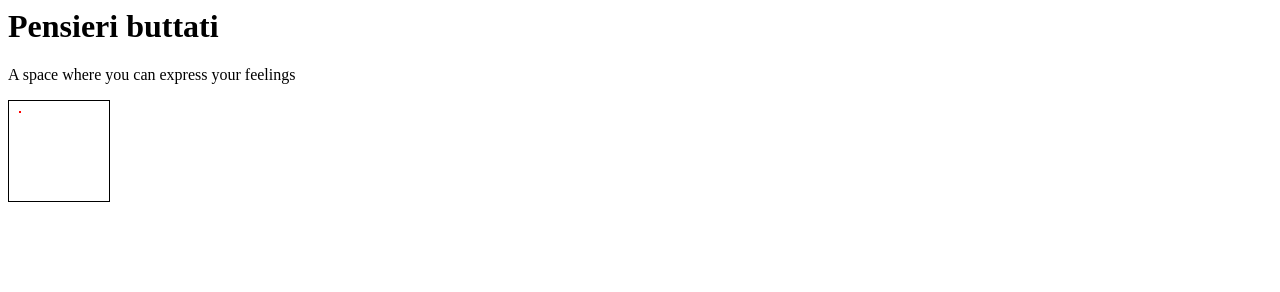
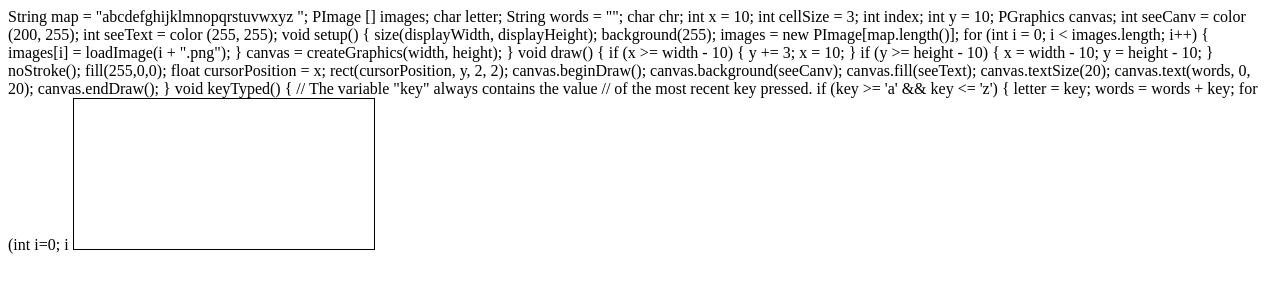
Before and after one commit to eichellenne/scaling-octo-broccoli, a plain HTML site: page index.html in a window 1280 px wide. Drawn offline with Linux system fonts and the light colour scheme; files whose address does not match are found by name.

Commit message:
Update index.html

```diff
--- a/index.html
+++ b/index.html
@@ -2,21 +2,10 @@
 
 <html>
 
-  <head>
-      <meta http-equiv="Content-Type" content="text/html; charset=UTF-8" />
-      <title>Processing Demo</title>
-      <script type="text/javascript" src="js/processing.js"></script>
-  </head>
 
-  <body>
-    <h1>Pensieri buttati</h1>
-    <p>A space where you can express your feelings</p>
-
-    <script type="text/processing">
 
     String map = "abcdefghijklmnopqrstuvwxyz ";
     PImage [] images;
-    //PImage enterRed;
     char letter;
     String words = "";
     char chr;
@@ -31,14 +20,13 @@
 
     void setup() {
 
-      size(100, 100);
+      size(displayWidth, displayHeight);
       background(255);
 
       images = new PImage[map.length()];
       for (int i = 0; i < images.length; i++) {
         images[i] = loadImage(i + ".png");
       }
-      //enterRed = loadImage("27.png");
       canvas = createGraphics(width, height);
     }
 
@@ -76,14 +64,10 @@
           chr = words.charAt(i);
           index = map.indexOf(chr);
           // Write the letter to the console
-          println(chr);
+          //println(chr);
         }
       }
-      /*
-      if (key == ENTER) {
-       image(enterRed, x, y);
-       }
-       */
+
       image(images[index], x, y);
       x += cellSize;
       print(words);
```
